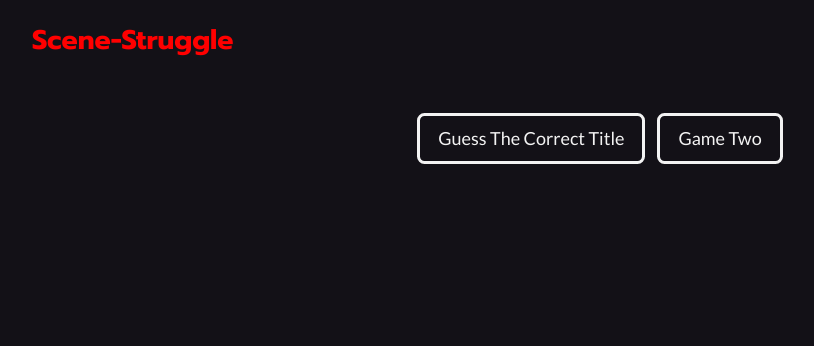
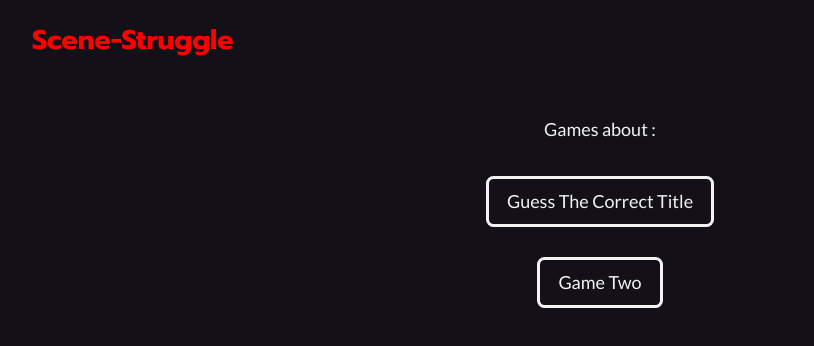
Before and after one commit to emredevsalot/scene-struggle, a React (Vite) app: page /games/1 in a window 1280 px wide. Shown: the top 346 px of the page, without its empty margins (40-854 px from the left). Built offline with nearby package versions, Linux system fonts and the light colour scheme; no server answers.

Commit message:
added useLocation hook to pass state to next page through Link

```diff
--- a/src/pages/games/index.tsx
+++ b/src/pages/games/index.tsx
@@ -1,8 +1,8 @@
 import { useEffect, useState } from "react";
-import { useParams } from "react-router-dom";
+import { useLocation } from "react-router-dom";
 
 import styles from "@/styles";
-import { Item } from "@/types";
+import { ChannelType, Item } from "@/types";
 import { fetchVideosFromChannel } from "@/utils/fetchFromAPI";
 import Button from "@/components/Button";
 
@@ -11,32 +11,40 @@ import GameTwo from "./gameTwo";
 
 type Props = {};
 
-// enum GameList {
-//   guessTheCorrectTitle = "Guess The Correct Title",
-//   gameTwo = "Game Two",
-// }
-// const gameIds = Object.keys(GameList);
-// const gameNames = Object.values(GameList);
-
 let games = {
   guessTheCorrectTitle: "Guess The Correct Title",
   gameTwo: "Game Two",
 };
 
 const Games = (props: Props) => {
-  let { channelId } = useParams();
+  // let { channelId } = useParams();
   const [videos, setVideos] = useState<Item[]>();
   const [gameOver, setGameOver] = useState(true);
   const [gameId, setGameId] = useState("");
 
+  const location = useLocation();
+  const [channel, setChannel] = useState<ChannelType>({
+    id: "",
+    title: "",
+  });
+
+  // Get channel data from the state on the homepage
   useEffect(() => {
+    if (location.state) {
+      setChannel(location.state.channel);
+    }
+  }, [location]);
+
+  // Fetch videos of the channel if there's a channel id
+  useEffect(() => {
+    if (!channel.id) return;
     fetchVideosFromChannel(
-      `search?part=snippet&channelId=${channelId}&order=date`,
+      `search?part=snippet&channelId=${channel.id}&order=date`,
       3
     ).then((videos) => {
       setVideos(videos);
     });
-  }, [channelId]);
+  }, [channel.id]);
 
   const startGame = (gameId: string) => {
     setGameOver(false);
@@ -45,14 +53,18 @@ const Games = (props: Props) => {
 
   return (
     <div
-      className={`${styles.innerWidth} flex flex-col md:flex-row py-8 gap-4 justify-center align-middle`}
+      className={`${styles.innerWidth} flex flex-col justify-center gap-4 py-8 align-middle md:flex-row`}
     >
-      {gameOver &&
-        Object.entries(games).map(([gameId, gameName]) => (
-          <Button key={gameId} onClick={() => startGame(gameId)}>
-            {gameName}
-          </Button>
-        ))}
+      {gameOver && (
+        <div className="flex flex-col items-center gap-8">
+          <div>Games about {channel.title}:</div>
+          {Object.entries(games).map(([gameId, gameName]) => (
+            <Button key={gameId} onClick={() => startGame(gameId)}>
+              {gameName}
+            </Button>
+          ))}
+        </div>
+      )}
 
       {!gameOver && gameId === "guessTheCorrectTitle" && (
         <GuessTheCorrectTitle videos={videos!} />
--- a/src/pages/homepage/index.tsx
+++ b/src/pages/homepage/index.tsx
@@ -2,6 +2,7 @@ import { useState } from "react";
 import { Link } from "react-router-dom";
 
 import styles from "@/styles";
+import { ChannelType } from "@/types";
 import { fetchChannelInfo } from "@/utils/fetchFromAPI";
 import { getVideoIdFromUrl } from "@/utils/randomVideos";
 import Button from "@/components/Button";
@@ -12,8 +13,11 @@ const DEV_URL = "https://www.youtube.com/watch?v=NtfbWkxJTHw";
 
 const Homepage = (props: Props) => {
   const [videoUrl, setVideoUrl] = useState<string>(DEV_URL);
-  const [channelId, setChannelId] = useState<string>("");
-  const [channelTitle, setChannelTitle] = useState<string>("");
+  const [channel, setChannel] = useState<ChannelType>({
+    id: "",
+    title: "",
+  });
+
   const [result, setResult] = useState<string>("");
 
   const handleCheckVideo = async (url: string) => {
@@ -22,19 +26,15 @@ const Homepage = (props: Props) => {
       setResult("Channel Found:");
     } else {
       setResult("Invalid video URL. Please enter a valid YouTube video URL.");
-      setChannelId("");
-      setChannelTitle("");
+      setChannel({ id: "", title: "" });
       return;
     }
     try {
       const channelInfo = await fetchChannelInfo(videoId);
       const id = channelInfo?.items[0].snippet.channelId;
       const title = channelInfo?.items[0].snippet.channelTitle;
-      if (id) {
-        setChannelId(id);
-      }
-      if (title) {
-        setChannelTitle(title);
+      if (id && title) {
+        setChannel({ id: id, title: title });
       }
     } catch (error: any) {
       setResult("Error: " + error.message);
@@ -71,10 +71,10 @@ const Homepage = (props: Props) => {
         {result && <div className="my-4 bg-primary p-0.5" />}
         {result && <p>{result}</p>}
         {/* {channelId && <p>Channel Id: {channelId}</p>} */}
-        {channelTitle && <p className="text-5xl">{channelTitle}</p>}
-        {channelId && (
-          <Link to={`/games/${channelId}`}>
-            <Button>{`Go to games about ${channelTitle}`}</Button>
+        {channel.title && <p className="text-5xl">{channel.title}</p>}
+        {channel.id && (
+          <Link to={`/games/${channel.id}`} state={{ channel }}>
+            <Button>{`Go to games about ${channel.title}`}</Button>
           </Link>
         )}
       </div>
--- a/src/types/index.ts
+++ b/src/types/index.ts
@@ -57,4 +57,9 @@ type High = {
   height: number;
 };
 
-export type { YoutubeResponseType, Item };
+type ChannelType = {
+  id: string;
+  title: string;
+};
+
+export type { YoutubeResponseType, Item, ChannelType };
```
